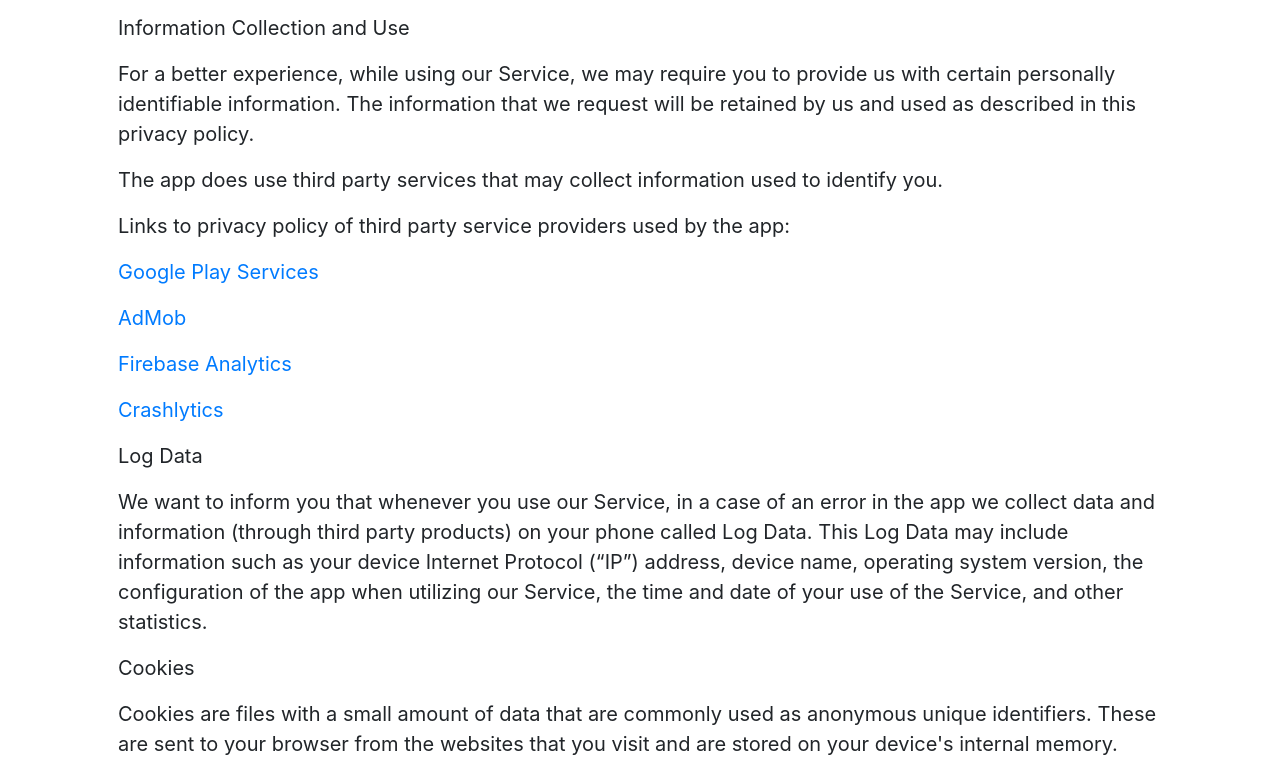
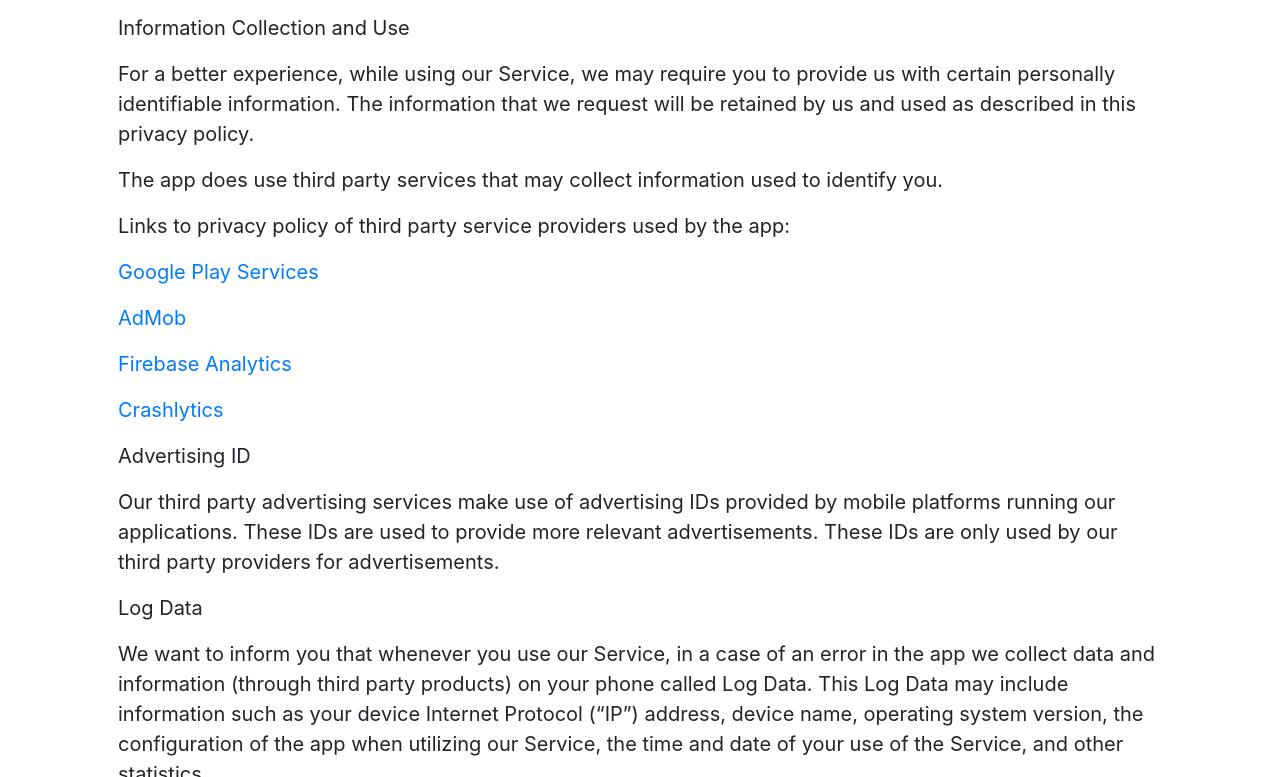
Before and after one commit to brad-richardson/atmandev-web, a website with bundled scripts: page privacy.html in a window 1280 px wide. Shown: the part 451-1228 px from the top of the page. Built offline with nearby package versions, Linux system fonts and the light colour scheme.

Commit message:
Add clarifying terms about ad ids

```diff
--- a/privacy.html
+++ b/privacy.html
@@ -86,6 +86,10 @@
                 <p><a href="https://firebase.google.com/policies/analytics">Firebase Analytics</a></p>
                 <p><a href="http://try.crashlytics.com/terms/privacy-policy.pdf">Crashlytics</a></p>
 
+                <p>Advertising ID</p>
+
+                <p>Our third party advertising services make use of advertising IDs provided by mobile platforms running our applications. These IDs are used to provide more relevant advertisements. These IDs are only used by our third party providers for advertisements.</p>
+
                 <p>Log Data</p>
 
                 <p>We want to inform you that whenever you use our Service, in a case of an error in the app we collect data and information (through third party products) on your phone called Log Data. This Log Data may include information such as your device Internet Protocol (&ldquo;IP&rdquo;) address, device name, operating system version, the configuration of the app when utilizing our Service, the time and date of your use of the Service, and other statistics.</p>
```
